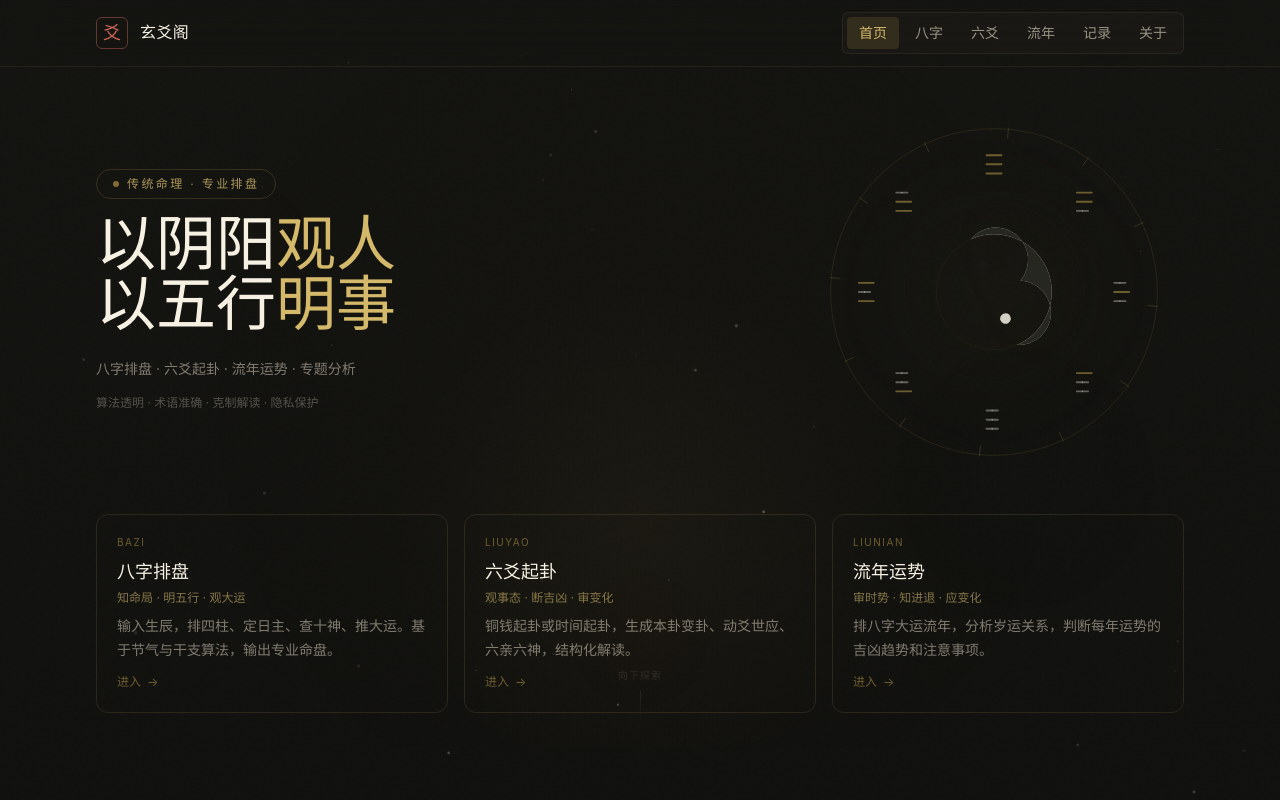
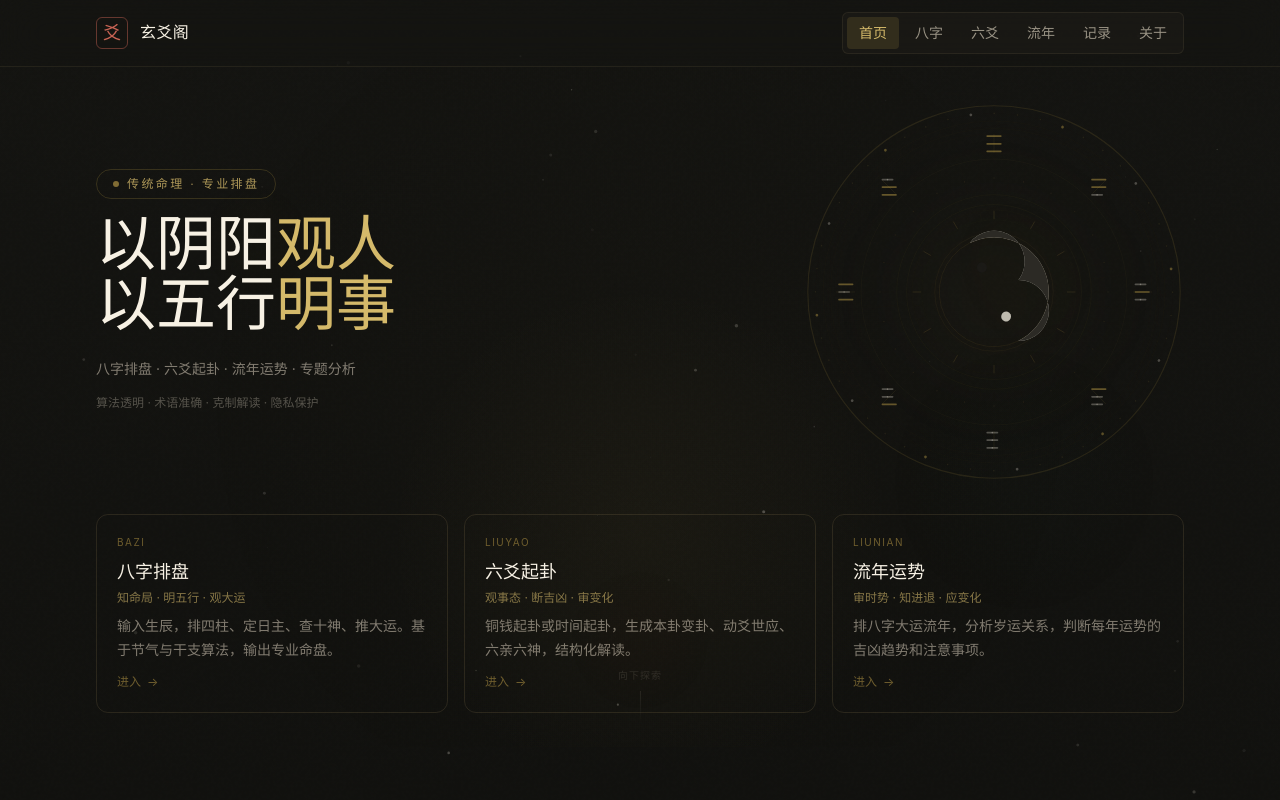
Before and after one commit to 1233223z/xuanyao-ge, a Next.js app: page / in a window 1280 px wide. Shown: the top 800 px of the page. Built offline with nearby package versions, Linux system fonts and the light colour scheme.

Commit message:
fix: MysticBaguaOrb v3 - 9-layer golden astrolabe with star band, triangle紋, trigram ring, textured gold rings

```diff
--- a/components/MysticBaguaOrb.tsx
+++ b/components/MysticBaguaOrb.tsx
@@ -3,29 +3,33 @@
 import { useEffect, useRef, useState } from "react";
 
 /**
- * 标准先天八卦罗盘 — 动态太极八卦图
+ * 九层金线罗盘 · 先天八卦图
  *
- * 结构（由外向内）：
- *   ① 外圈金环 + 60 道罗盘刻度
- *   ② 八卦符号环（先天八卦，圆周均匀分布）
- *   ③ 内圈金环
- *   ④ 中心太极阴阳鱼
+ * 基于参考图重构 — 多层同心金环结构，非单一圆盘。
  *
- * 所有元素以 SVG viewBox 0 0 500 500 为坐标系，
- * 圆心固定 cx=250, cy=250。
+ * 结构由外向内（SVG 坐标系 500×500，cx=250, cy=250）：
+ *   ⑨ 最外粗金环 (r=245)
+ *   ⑧ 星轨点阵环 (r=235) — 48 个星点绕行
+ *   ⑦ 金线三角纹环 (r=215-225) — 72 道斜线
+ *   ⑥ 八卦符号环 (r=195) — 先天八卦，水平不倾斜
+ *   ⑤ 宽幅暗金环 (r=128-175) — 带云纹肌理
+ *   ④ 细金环 (r=115)
+ *   ③ 金字环 (r=95-108) — 密集刻度
+ *   ② 内圈金环 (r=78)
+ *   ① 中心太极 (r=72)
  *
  * 动效：
- *   - 外圈刻度+金环：60s 顺时针旋转
- *   - 中心太极：90s 逆时针旋转
- *   卦象符号始终固定不动、保持水平。
- *
- *  手机端自动缩小尺寸，降低动画强度。
+ *   - 外层星轨：40s 顺时针
+ *   - 金线三角纹：60s 逆时针
+ *   - 中心太极：80s 逆时针
+ *   卦象始终固定水平。
  */
 
 const CX = 250;
 const CY = 250;
+const R = 250;
 
-// 先天八卦：从顶部乾位开始，顺时针 45° 间隔
+// 先天八卦：从顶部乾位起，顺时针 45°
 const TRIGRAMS = [
   { name: "乾", lines: [1, 1, 1], angle: -90 },
   { name: "巽", lines: [1, 1, 0], angle: -45 },
@@ -37,15 +41,16 @@ const TRIGRAMS = [
   { name: "兑", lines: [0, 1, 1], angle: 225 },
 ];
 
-export default function MysticBaguaOrb({ size = 360 }: { size?: number }) {
+export default function MysticBaguaOrb({ size = 380 }: { size?: number }) {
   const [s, setS] = useState(size);
 
   useEffect(() => {
     const isMobile = window.matchMedia("(max-width: 640px)").matches;
-    setS(isMobile ? Math.min(size, 260) : size);
+    setS(isMobile ? Math.min(size, 280) : size);
   }, [size]);
 
-  const outerRef = useRef<SVGGElement>(null);
+  const outerBandRef = useRef<SVGGElement>(null);
+  const starBandRef = useRef<SVGGElement>(null);
   const taijiRef = useRef<SVGGElement>(null);
 
   useEffect(() => {
@@ -53,17 +58,21 @@ export default function MysticBaguaOrb({ size = 360 }: { size?: number }) {
     let start = Date.now();
 
     function tick() {
-      const elapsed = (Date.now() - start) / 1000;
-      // 外圈刻度 60s 一圈（可看，不打扰）
-      if (outerRef.current) {
-        const deg = ((elapsed * 360) / 60) % 360;
-        outerRef.current.setAttribute("transform", `rotate(${deg}, ${CX}, ${CY})`);
+      const t = (Date.now() - start) / 1000;
+
+      if (outerBandRef.current) {
+        const deg = ((t * 360) / 40) % 360;
+        outerBandRef.current.setAttribute("transform", `rotate(${deg}, ${CX}, ${CY})`);
       }
-      // 太极 90s 逆时针
+      if (starBandRef.current) {
+        const deg = 360 - ((t * 360) / 60) % 360;
+        starBandRef.current.setAttribute("transform", `rotate(${deg}, ${CX}, ${CY})`);
+      }
       if (taijiRef.current) {
-        const deg = 360 - ((elapsed * 360) / 90) % 360;
+        const deg = 360 - ((t * 360) / 80) % 360;
         taijiRef.current.setAttribute("transform", `rotate(${deg}, ${CX}, ${CY})`);
       }
+
       animId = requestAnimationFrame(tick);
     }
 
@@ -76,12 +85,12 @@ export default function MysticBaguaOrb({ size = 360 }: { size?: number }) {
       className="relative select-none"
       style={{ width: s, height: s }}
     >
-      {/* 背景微光 */}
+      {/* 背景光晕 */}
       <div
         className="absolute inset-0 rounded-full pointer-events-none"
         style={{
-          background: `radial-gradient(circle at 50% 50%, rgba(201,168,76,0.03) 0%, transparent 55%)`,
-          filter: "blur(30px)",
+          background: `radial-gradient(circle at 50% 50%, rgba(201,168,76,0.04) 0%, transparent 50%)`,
+          filter: "blur(40px)",
         }}
       />
 
@@ -89,110 +98,271 @@ export default function MysticBaguaOrb({ size = 360 }: { size?: number }) {
         viewBox="0 0 500 500"
         width={s}
         height={s}
-        className="drop-shadow-[0_0_30px_rgba(201,168,76,0.06)]"
+        className="drop-shadow-[0_0_40px_rgba(201,168,76,0.05)]"
       >
-        {/* ========== 外圈刻度环（可旋转） ========== */}
-        <g ref={outerRef}>
-          {/* 外圈金环 */}
+        {/* ========== ⑨ 最外粗金环 ========== */}
+        <circle
+          cx={CX} cy={CY} r={245}
+          fill="none"
+          stroke="rgba(201,168,76,0.12)"
+          strokeWidth="1.5"
+        />
+
+        {/* ========== ⑧ 星轨点阵环（旋转） ========== */}
+        <g ref={outerBandRef}>
+          <circle
+            cx={CX} cy={CY} r={235}
+            fill="none"
+            stroke="rgba(201,168,76,0.04)"
+            strokeWidth="0.3"
+          />
+          {Array.from({ length: 48 }).map((_, i) => {
+            const rad = ((i * 7.5) * Math.PI) / 180;
+            const rDot = 235;
+            const size = i % 4 === 0 ? 1.8 : 1;
+            return (
+              <circle
+                key={i}
+                cx={CX + rDot * Math.cos(rad)}
+                cy={CY + rDot * Math.sin(rad)}
+                r={size}
+                fill={
+                  i % 8 === 0
+                    ? "rgba(201,168,76,0.4)"
+                    : i % 4 === 0
+                      ? "rgba(247,241,228,0.25)"
+                      : "rgba(201,168,76,0.1)"
+                }
+              />
+            );
+          })}
+        </g>
+
+        {/* ========== ⑦ 金线三角纹环（反向旋转） ========== */}
+        <g ref={starBandRef}>
+          {/* 环线 */}
+          <circle
+            cx={CX} cy={CY} r={225}
+            fill="none"
+            stroke="rgba(201,168,76,0.08)"
+            strokeWidth="0.3"
+          />
           <circle
             cx={CX} cy={CY} r={215}
             fill="none"
-            stroke="rgba(201,168,76,0.18)"
-            strokeWidth="0.8"
+            stroke="rgba(201,168,76,0.08)"
+            strokeWidth="0.3"
           />
-
-          {/* 60 道刻度 */}
-          {Array.from({ length: 60 }).map((_, i) => {
-            const rad = ((i * 6 - 90) * Math.PI) / 180;
-            const isMajor = i % 5 === 0;
-            const rIn = isMajor ? 203 : 210;
-            const rOut = 217;
+          {/* 72 道斜线 */}
+          {Array.from({ length: 72 }).map((_, i) => {
+            const innerR = 215;
+            const outerR = 225;
+            const rad = ((i * 5) * Math.PI) / 180;
+            const offsetRad = ((i * 5 + 2) * Math.PI) / 180;
             return (
               <line
                 key={i}
-                x1={CX + rIn * Math.cos(rad)}
-                y1={CY + rIn * Math.sin(rad)}
-                x2={CX + rOut * Math.cos(rad)}
-                y2={CY + rOut * Math.sin(rad)}
-                stroke={
-                  isMajor
-                    ? "rgba(201,168,76,0.3)"
-                    : "rgba(201,168,76,0.08)"
-                }
-                strokeWidth={isMajor ? 0.8 : 0.3}
+                x1={CX + innerR * Math.cos(rad)}
+                y1={CY + innerR * Math.sin(rad)}
+                x2={CX + outerR * Math.cos(offsetRad)}
+                y2={CY + outerR * Math.sin(offsetRad)}
+                stroke="rgba(201,168,76,0.06)"
+                strokeWidth="0.3"
               />
             );
           })}
-
-          {/* 弱外圈第二环 */}
-          <circle
-            cx={CX} cy={CY} r={205}
-            fill="none"
-            stroke="rgba(201,168,76,0.06)"
-            strokeWidth="0.3"
-          />
+          {/* 第二层交叉线 */}
+          {Array.from({ length: 36 }).map((_, i) => {
+            const rad = ((i * 10 + 3) * Math.PI) / 180;
+            return (
+              <line
+                key={`x${i}`}
+                x1={CX + 218 * Math.cos(rad)}
+                y1={CY + 218 * Math.sin(rad)}
+                x2={CX + 222 * Math.cos(rad + 0.3)}
+                y2={CY + 222 * Math.sin(rad + 0.3)}
+                stroke="rgba(201,168,76,0.04)"
+                strokeWidth="0.3"
+              />
+            );
+          })}
         </g>
 
-        {/* ========== 内圈金环（固定） ========== */}
+        {/* ========== ⑥ 八卦符号环（固定） ========== */}
+        {/* 环线 */}
         <circle
-          cx={CX} cy={CY} r={118}
+          cx={CX} cy={CY} r={208}
           fill="none"
-          stroke="rgba(201,168,76,0.08)"
+          stroke="rgba(201,168,76,0.06)"
+          strokeWidth="0.3"
+        />
+        <circle
+          cx={CX} cy={CY} r={183}
+          fill="none"
+          stroke="rgba(201,168,76,0.06)"
+          strokeWidth="0.3"
+        />
+        {/* 八方向定位标记 */}
+        {TRIGRAMS.map((t) => {
+          const rad = (t.angle * Math.PI) / 180;
+          const rIn = 183;
+          const rOut = 208;
+          return (
+            <line
+              key={t.name}
+              x1={CX + rIn * Math.cos(rad)}
+              y1={CY + rIn * Math.sin(rad)}
+              x2={CX + rOut * Math.cos(rad)}
+              y2={CY + rOut * Math.sin(rad)}
+              stroke="rgba(201,168,76,0.2)"
+              strokeWidth="0.5"
+            />
+          );
+        })}
+        {/* 八符号 */}
+        {TRIGRAMS.map((t) => {
+          const rad = (t.angle * Math.PI) / 180;
+          const x = CX + 195 * Math.cos(rad);
+          const y = CY + 195 * Math.sin(rad);
+          return <Trigram key={t.name} lines={t.lines} x={x} y={y} />;
+        })}
+
+        {/* ========== ⑤ 宽幅暗金环（云纹肌理） ========== */}
+        <circle
+          cx={CX} cy={CY} r={175}
+          fill="none"
+          stroke="rgba(201,168,76,0.1)"
           strokeWidth="0.5"
         />
         <circle
-          cx={CX} cy={CY} r={112}
+          cx={CX} cy={CY} r={128}
           fill="none"
-          stroke="rgba(201,168,76,0.04)"
+          stroke="rgba(201,168,76,0.1)"
+          strokeWidth="0.5"
+        />
+        {/* 肌理网格 */}
+        {Array.from({ length: 48 }).map((_, i) => {
+          const innerR = 132;
+          const outerR = 172;
+          const rad = ((i * 7.5) * Math.PI) / 180;
+          return (
+            <line
+              key={`w${i}`}
+              x1={CX + innerR * Math.cos(rad)}
+              y1={CY + innerR * Math.sin(rad)}
+              x2={CX + outerR * Math.cos(rad)}
+              y2={CY + outerR * Math.sin(rad)}
+              stroke="rgba(201,168,76,0.03)"
+              strokeWidth="0.5"
+            />
+          );
+        })}
+        {/* 装饰原点 */}
+        {Array.from({ length: 24 }).map((_, i) => (
+          <circle
+            key={`d${i}`}
+            cx={CX + 150 * Math.cos(((i * 15) * Math.PI) / 180)}
+            cy={CY + 150 * Math.sin(((i * 15) * Math.PI) / 180)}
+            r={1}
+            fill="rgba(201,168,76,0.08)"
+          />
+        ))}
+
+        {/* ========== ④ 细金环 ========== */}
+        <circle
+          cx={CX} cy={CY} r={115}
+          fill="none"
+          stroke="rgba(201,168,76,0.12)"
+          strokeWidth="0.4"
+        />
+
+        {/* ========== ③ 金字环（密集刻度） ========== */}
+        <circle
+          cx={CX} cy={CY} r={108}
+          fill="none"
+          stroke="rgba(201,168,76,0.08)"
+          strokeWidth="0.3"
+        />
+        <circle
+          cx={CX} cy={CY} r={95}
+          fill="none"
+          stroke="rgba(201,168,76,0.08)"
+          strokeWidth="0.3"
+        />
+        {/* 36 道金短线 */}
+        {Array.from({ length: 36 }).map((_, i) => {
+          const innerR = 96;
+          const outerR = 107;
+          const rad = ((i * 10) * Math.PI) / 180;
+          return (
+            <line
+              key={`g${i}`}
+              x1={CX + innerR * Math.cos(rad)}
+              y1={CY + innerR * Math.sin(rad)}
+              x2={CX + outerR * Math.cos(rad)}
+              y2={CY + outerR * Math.sin(rad)}
+              stroke={
+                i % 3 === 0
+                  ? "rgba(201,168,76,0.25)"
+                  : "rgba(201,168,76,0.08)"
+              }
+              strokeWidth={i % 3 === 0 ? 0.7 : 0.3}
+            />
+          );
+        })}
+
+        {/* ========== ② 内圈金环 ========== */}
+        <circle
+          cx={CX} cy={CY} r={78}
+          fill="none"
+          stroke="rgba(201,168,76,0.15)"
+          strokeWidth="0.5"
+        />
+        <circle
+          cx={CX} cy={CY} r={74}
+          fill="none"
+          stroke="rgba(201,168,76,0.06)"
           strokeWidth="0.3"
         />
 
-        {/* ========== 八卦符号（固定、水平） ========== */}
-        {TRIGRAMS.map((t) => {
-          const rad = (t.angle * Math.PI) / 180;
-          const x = CX + 168 * Math.cos(rad);
-          const y = CY + 168 * Math.sin(rad);
-          return <Trigram key={t.name} lines={t.lines} x={x} y={y} />;
-        })}
-
-        {/* ========== 中心太极（旋转） ========== */}
+        {/* ========== ① 中心太极（旋转） ========== */}
         <g ref={taijiRef}>
           {/* 太极外框 */}
           <circle
-            cx={CX} cy={CY} r={76}
+            cx={CX} cy={CY} r={72}
             fill="none"
-            stroke="rgba(201,168,76,0.12)"
+            stroke="rgba(201,168,76,0.15)"
             strokeWidth="0.5"
           />
 
-          {/* 白鱼（阳） */}
+          {/* S 形太极 — 白鱼（阳） */}
           <path
-            d={`M ${CX},${CY - 76}
-                A 38,38 0 0,1 ${CX + 38},${CY}
-                A 38,38 0 0,1 ${CX},${CY + 76}
-                A 76,76 0 0,0 ${CX},${CY - 76} Z`}
+            d={`M ${CX},${CY - 72}
+                A 36,36 0 0,1 ${CX + 36},${CY}
+                A 36,36 0 0,1 ${CX},${CY + 72}
+                A 72,72 0 0,0 ${CX},${CY - 72} Z`}
             fill="#f7f1e4"
-            opacity="0.85"
+            opacity="0.78"
           />
 
           {/* 黑鱼（阴） */}
           <path
-            d={`M ${CX},${CY - 76}
-                A 76,76 0 0,1 ${CX},${CY + 76}
-                A 38,38 0 0,0 ${CX + 38},${CY}
-                A 38,38 0 0,0 ${CX},${CY - 76} Z`}
-            fill="#1a1915"
-            opacity="0.92"
+            d={`M ${CX},${CY - 72}
+                A 72,72 0 0,1 ${CX},${CY + 72}
+                A 36,36 0 0,0 ${CX + 36},${CY}
+                A 36,36 0 0,0 ${CX},${CY - 72} Z`}
+            fill="#1c1b17"
+            opacity="0.9"
           />
 
-          {/* 阴眼（白鱼中的黑点） */}
-          <circle cx={CX} cy={CY - 38} r={7} fill="#1a1915" opacity="0.92" />
-          {/* 阳眼（黑鱼中的白点） */}
-          <circle cx={CX} cy={CY + 38} r={7} fill="#f7f1e4" opacity="0.85" />
+          {/* 阴眼（白鱼黑点） */}
+          <circle cx={CX} cy={CY - 36} r={6.5} fill="#1c1b17" opacity="0.9" />
+          {/* 阳眼（黑鱼白点） */}
+          <circle cx={CX} cy={CY + 36} r={6.5} fill="#f7f1e4" opacity="0.75" />
 
-          {/* 太极内圈微光 */}
+          {/* 太极外围微光 */}
           <circle
-            cx={CX} cy={CY} r={76}
+            cx={CX} cy={CY} r={72}
             fill="none"
             stroke="rgba(201,168,76,0.06)"
             strokeWidth="0.3"
@@ -203,7 +373,7 @@ export default function MysticBaguaOrb({ size = 360 }: { size?: number }) {
   );
 }
 
-/* ---------- 卦象 —— 三条水平线 ---------- */
+/* ========== 卦象绘制（三条水平线，永不倾斜） ========== */
 
 function Trigram({
   lines,
@@ -214,10 +384,10 @@ function Trigram({
   x: number;
   y: number;
 }) {
-  const w = 22;    // 每条线的总宽
-  const h = 2.5;   // 线高
-  const gap = 12;  // 线间距
-  const segW = (w - 3) / 2; // 阴爻半段长度
+  const w = 20;
+  const h = 2.2;
+  const gap = 10;
+  const seg = (w - 2.5) / 2;
 
   return (
     <g>
@@ -231,7 +401,7 @@ function Trigram({
               y={ly - h / 2}
               width={w}
               height={h}
-              fill="rgba(201,168,76,0.5)"
+              fill="rgba(201,168,76,0.45)"
               rx={1}
             />
           );
@@ -241,17 +411,17 @@ function Trigram({
             <rect
               x={x - w / 2}
               y={ly - h / 2}
-              width={segW}
+              width={seg}
               height={h}
-              fill="rgba(247,241,228,0.35)"
+              fill="rgba(247,241,228,0.28)"
               rx={1}
             />
             <rect
-              x={x - segW / 2 + 1.5}
+              x={x - seg / 2 + 1.2}
               y={ly - h / 2}
-              width={segW}
+              width={seg}
               height={h}
-              fill="rgba(247,241,228,0.35)"
+              fill="rgba(247,241,228,0.28)"
               rx={1}
             />
           </g>
```
Also changed, not shown: public/bagua-ref.png (added).
